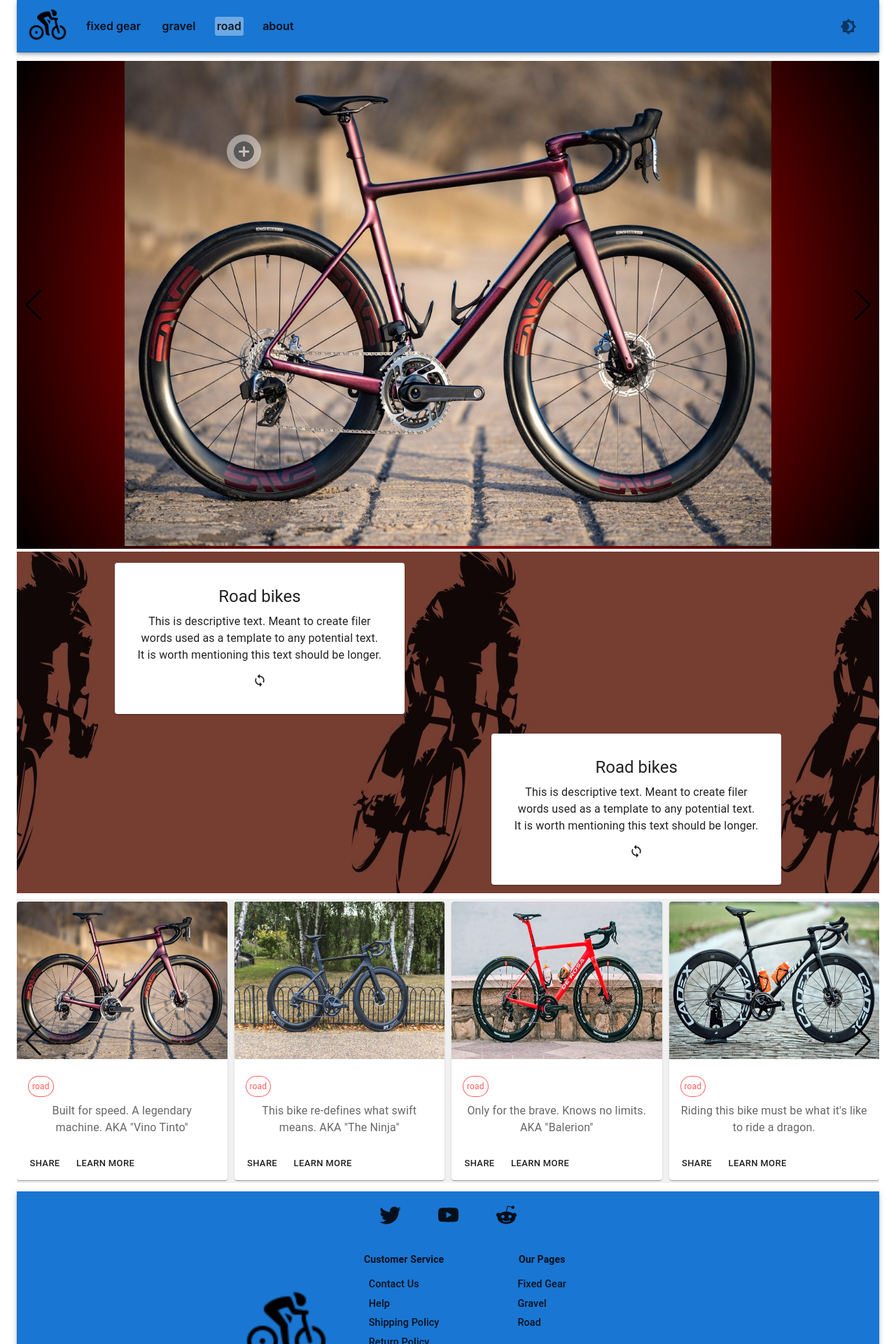
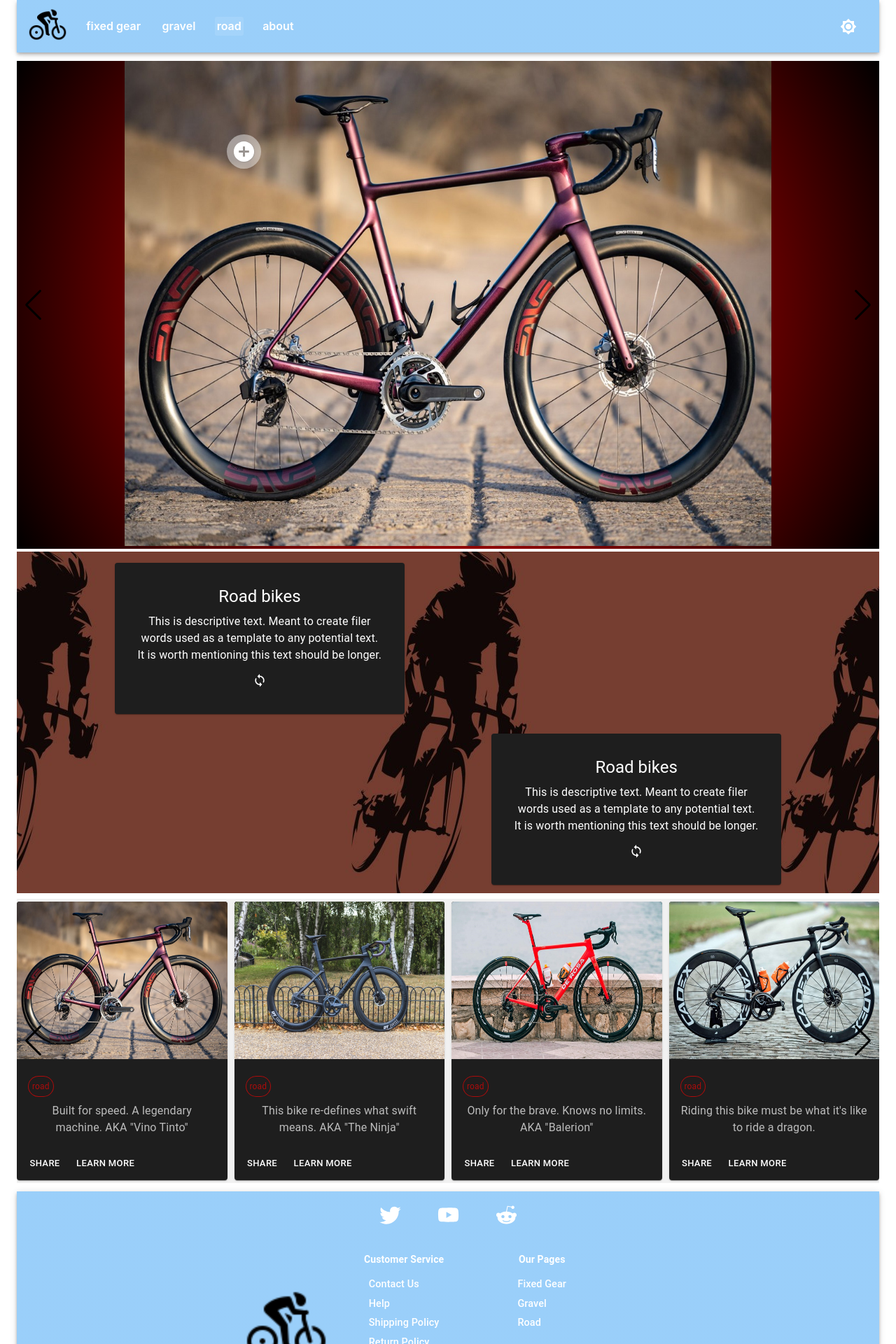
Before and after one commit to samouchka1/coolbikes, a React (Create React App) app: page /road in a window 1280 px wide. Shown: the top 1920 px of the page at 70% size. Built offline with nearby package versions, Linux system fonts and the light colour scheme.

Commit message:
dark mode edits

```diff
--- a/src/App.css
+++ b/src/App.css
@@ -1,5 +1,28 @@
 @import url('https://fonts.googleapis.com/css2?family=Racing+Sans+One&display=swap');
 /*google fonts*/
+
+
+/* =============== */
+
+/*color test*/
+.colorTest1 {
+  color: #ffffff1a;
+}
+
+.colorTest2 {
+  color: #493f819a;
+}
+
+.colorTest3-Dark {
+  color: #2a2449a5;
+}
+
+.colorTest4 {
+  color: #000000;
+}
+
+
+/* ============== */
 
 .App {
   text-align: center;
@@ -52,34 +75,13 @@
 
 /* ============= */
 
-/* NavLinks color on dark mode */
-
+/* NavLinks color on DarkMode */
 .darkFont {
   color: #fff;
 }
 
 .lightFont {
-  color: rgba(0, 0, 0, 0.87);
-}
-
-
-/* =============== */
-
-/*color test*/
-.colorTest1 {
-  color: #ffffff5f;
-}
-
-.colorTest2 {
-  color: #493f819a;
-}
-
-.colorTest3-Dark {
-  color: #2a2449a5;
-}
-
-.colorTest4 {
-  color: #000000;
+  color: #000000de;
 }
 
 
@@ -95,8 +97,8 @@
     aspect-ratio: 1/2;
   }
 }
+/* ============== */
 
-/* ============== */
 
 
 /*ANIMISTA EFFECTS */
@@ -124,7 +126,6 @@
 	-webkit-animation: flip-horizontal-bottom 0.4s cubic-bezier(0.455, 0.030, 0.515, 0.955) both;
 	        animation: flip-horizontal-bottom 0.4s cubic-bezier(0.455, 0.030, 0.515, 0.955) both;
 }
-
 
 
 /**
--- a/src/App.js
+++ b/src/App.js
@@ -55,7 +55,7 @@ function App() {
 
   // const darkModeTheme = createTheme(getDesignTokens('dark'));
 
-  const [mode, setMode] = React.useState('light');
+  const [mode, setMode] = React.useState('dark');
   const colorMode = React.useMemo(
     () => ({
       toggleColorMode: () => {
@@ -95,16 +95,13 @@ function App() {
       <ColorModeContext.Provider value={colorMode}>
           <ThemeProvider theme={theme}>
             <Router>
-              <Navbar
-                DarkMode={DarkMode}
-                mode={mode}
-              />
+              <Navbar DarkMode={DarkMode} mode={mode} />
               <Routes>
                 <Route path="/" element={<Welcome />} />
-                <Route path="/fixedgear" element={<FixedGear />} />
-                <Route path="/gravel" element={<Gravel />} />
-                <Route path="/road" element={<Road />} />
-                <Route path="/about" element={<About />} />
+                <Route path="/fixedgear" element={<FixedGear mode={mode} />} />
+                <Route path="/gravel" element={<Gravel mode={mode} />} />
+                <Route path="/road" element={<Road mode={mode} />} />
+                <Route path="/about" element={<About mode={mode} />} />
               </Routes>
               <CardSlider />
               <Footer />
--- a/src/components/About.js
+++ b/src/components/About.js
@@ -12,10 +12,19 @@ import {
 } from '@mui/material';
 import '../App.css'; //Animista effects
 
-export const gradientBgColors = {
-  fixed : 'radial-gradient(circle, rgba(0,15,143,1) 30%, rgba(0,0,0,1) 100%)',
-  gravel: 'radial-gradient(circle, rgba(0,143,19,1) 30%, rgba(0,0,0,1) 100%)',
-  road: 'radial-gradient(circle, rgba(195,0,0,1) 30%, rgba(0,0,0,1) 100%)'
+export const gradientBgColors = { //temp location
+  fixed : {
+    dark: 'radial-gradient(circle, rgba(0,15,143,1) 30%, rgba(0,0,0,1) 100%)',
+    light: 'radial-gradient(circle, rgba(0,15,143,1) 30%, rgba(255,255,255,1) 100%)'
+  },
+  gravel: {
+    dark: 'radial-gradient(circle, rgba(0,143,19,1) 30%, rgba(0,0,0,1) 100%)',
+    light: 'radial-gradient(circle, rgba(0,143,19,1) 30%, rgba(255,255,255,1) 100%)'
+  },
+  road: {
+    dark: 'radial-gradient(circle, rgba(195,0,0,1) 30%, rgba(0,0,0,1) 100%)',
+    light: 'radial-gradient(circle, rgba(195,0,0,1) 30%, rgba(255,255,255,1) 100%)'
+  }
 }
 
 const buttonStyles= {
@@ -26,25 +35,25 @@ const buttonStyles= {
   }
 }
 
-const About = () => {
+const About = ({mode}) => {
 
   const setA = {
     title: "Fixed Gear",
     text: "Some riders prefer the unique ride fixed gear bikes offer.",
     image: "fixedgear.jpg",
-    bgcolor: gradientBgColors.fixed
+    bgcolor: `${ mode === 'light' ? gradientBgColors.fixed.light : gradientBgColors.fixed.dark }`
   }
   const setB = {
     title: "Gravel",
     text: "Gravel bikes are built for speed, maneuverability and verstility.",
     image: "gravel.jpg",
-    bgcolor: gradientBgColors.gravel
+    bgcolor: `${ mode === 'light' ? gradientBgColors.gravel.light : gradientBgColors.gravel.dark }`
   }
   const setC = {
     title: "Road",
     text: "The road bike reigns supreme in speed and efficiency on the road.",
     image: "road.jpg",
-    bgcolor: gradientBgColors.road
+    bgcolor: `${ mode === 'light' ? gradientBgColors.road.light : gradientBgColors.road.dark }`
   }
 
   const [section, setSection] = useState(setA)
@@ -97,7 +106,7 @@ const About = () => {
               <Button sx={buttonStyles} onClick={()=>setSection(setC)} variant="outlined">Road</Button>
           </Box>
           <Paper
-            className="animation slide-in-blurred-left" //Animista classes
+            className="animation slide-in-blurred-left" //Animista class
             sx={{
               textAlign: 'left',
               fontWeight: '800',
--- a/src/components/FixedGear.js
+++ b/src/components/FixedGear.js
@@ -19,8 +19,8 @@ import {
   HashNavigation //test
 } from "swiper";
 
-import Banner from './module/Banner';
-import {gradientBgColors } from './About';
+import Banner from './modules/Banner';
+import {gradientBgColors } from './About'; //temp location
 
 import "../App.css"
 import "swiper/css";
@@ -58,15 +58,15 @@ export const fixedGearBikes = [
 ]
 
 
-
-const slideStyles = {
-  width: '100%',
-  height: 'auto',
-  background: gradientBgColors.fixed,
-}
+const FixedGear = ({mode}) => {
 
 
-const FixedGear = () => {
+
+  const slideStyles = {
+    width: '100%',
+    height: 'auto',
+    background: `${ mode === 'light' ? gradientBgColors.fixed.light : gradientBgColors.fixed.dark }`
+  }
 
   const [ section, setSection ] = useState({
     title: 'Fixed gear bikes',
--- a/src/components/Gravel.js
+++ b/src/components/Gravel.js
@@ -18,7 +18,7 @@ import React, {
     Navigation
 } from "swiper";
 
-import Banner from './module/Banner';
+import Banner from './modules/Banner';
 import {gradientBgColors } from './About';
 
   import "../App.css"
@@ -57,13 +57,15 @@ import {gradientBgColors } from './About';
     }
   ]
 
-  const slideStyles = {
-    width: '100%',
-    height: 'auto',
-    background: gradientBgColors.gravel
-  }
 
-  const Gravel = () => {
+
+  const Gravel = ({mode}) => {
+
+    const slideStyles = {
+      width: '100%',
+      height: 'auto',
+      background: `${ mode === 'light' ? gradientBgColors.gravel.light : gradientBgColors.gravel.dark }`
+    }
 
     const [ section, setSection ] = React.useState({
       title: 'Gravel bikes',
--- a/src/components/Navbar.js
+++ b/src/components/Navbar.js
@@ -62,7 +62,16 @@ const Navbar = (
       {/* <Bounce direction="down"> */}
         <AppBar sx={navBarStyles}>
           <Toolbar sx={{padding: { md: '0 1rem', xs: '0'}, justifyContent: 'left'}}>
-            <Box sx={{display: 'flex', gap: { md:'1.5rem', xs: '.25rem'}, justifyContent: 'space-between', alignItems: 'center'}}>
+            <Box
+              sx={{
+                display: 'flex',
+                gap: {
+                  md:'1.5rem',
+                  xs: '.25rem'
+                },
+                justifyContent: 'space-between',
+                alignItems: 'center'
+            }}>
               <Tooltip title="CoolBikes">
                 <IconButton sx={{margin: {md:  '0 -10px', xs: '0 -10px 0 -5px'}}}>
                   <Link to='/'>
@@ -85,11 +94,11 @@ const Navbar = (
               {arrayNavLinks.map((link) => (
                 <Box>
                   <NavLink
-                    className={mode === 'light' ? 'lightFont' : 'darkFont'}
+                    className={mode === 'light' ? 'lightFont' : 'darkFont'} //font color set from DarkMode
                     style={({ isActive }) => ({
                       // color: isActive ? '#fff' : '#000',
-                      background: isActive ? '#ffffff5f' : '', //primary.main color slightly lighter
-                      // borderBottom: isActive ? 'solid 1px gray' : '',
+                      background: isActive ? '#ffffff1a' : '', //primary.main color slightly lighter
+                      // borderBottom: isActive ? 'solid 1px #000000de' : '',
                       transition: '.5s',
                       padding: '.20rem',
                       borderRadius: '3px',
--- a/src/components/Road.js
+++ b/src/components/Road.js
@@ -24,7 +24,7 @@ import React, {
   import "swiper/css/navigation";
 
 
-import Banner from './module/Banner';
+import Banner from './modules/Banner';
 import {gradientBgColors } from './About';
 
 
@@ -59,13 +59,14 @@ import {gradientBgColors } from './About';
     }
   ]
 
-  const slideStyles = {
-    width: '100%',
-    height: 'auto',
-    background: gradientBgColors.road
-  }
 
-  const Road = () => {
+  const Road = ({mode}) => {
+
+    const slideStyles = {
+      width: '100%',
+      height: 'auto',
+      background: `${ mode === 'light' ? gradientBgColors.road.light : gradientBgColors.road.dark }`
+    }
 
     const [ section, setSection ] = React.useState({
       title: 'Road bikes',
```
Also changed, not shown: src/components/modules/Banner.js (renamed from src/components/module/Banner.js), src/components/modules/BikeSlides.js (renamed from src/components/module/BikeSlides.js).
